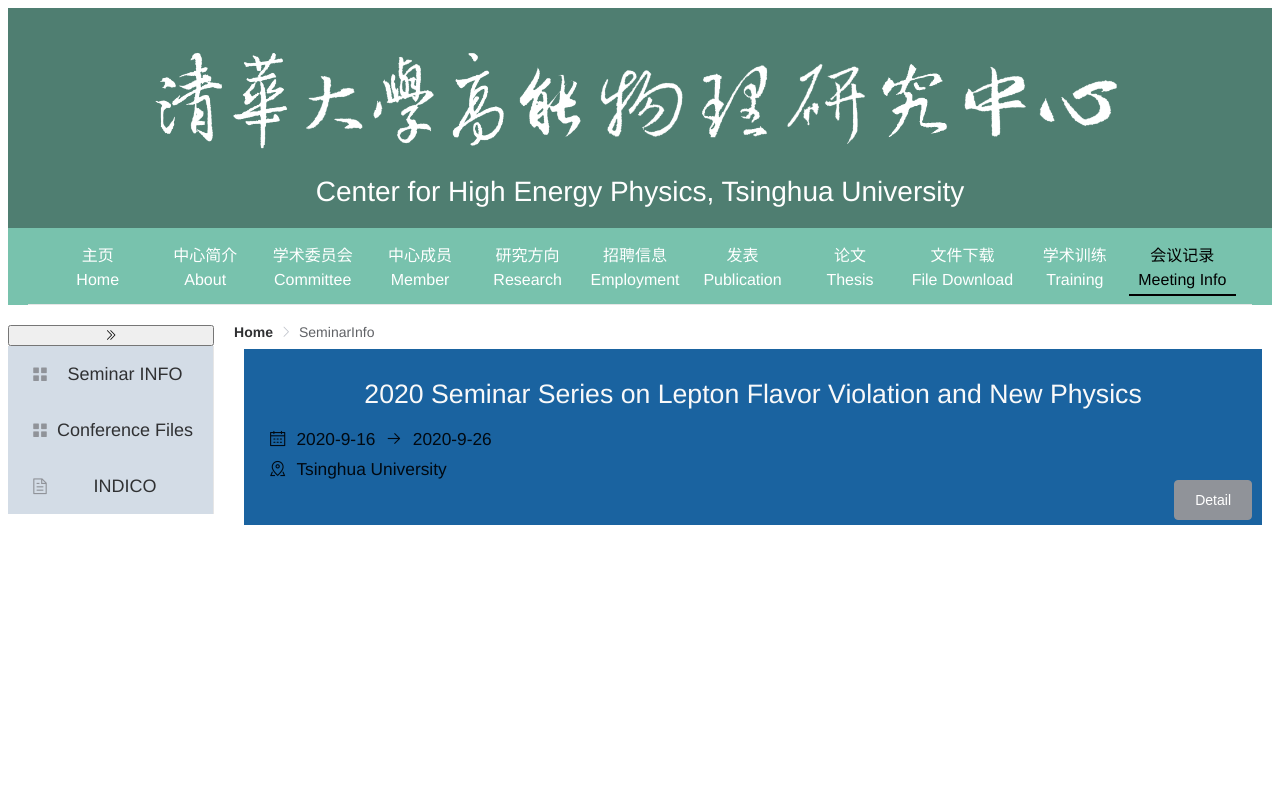
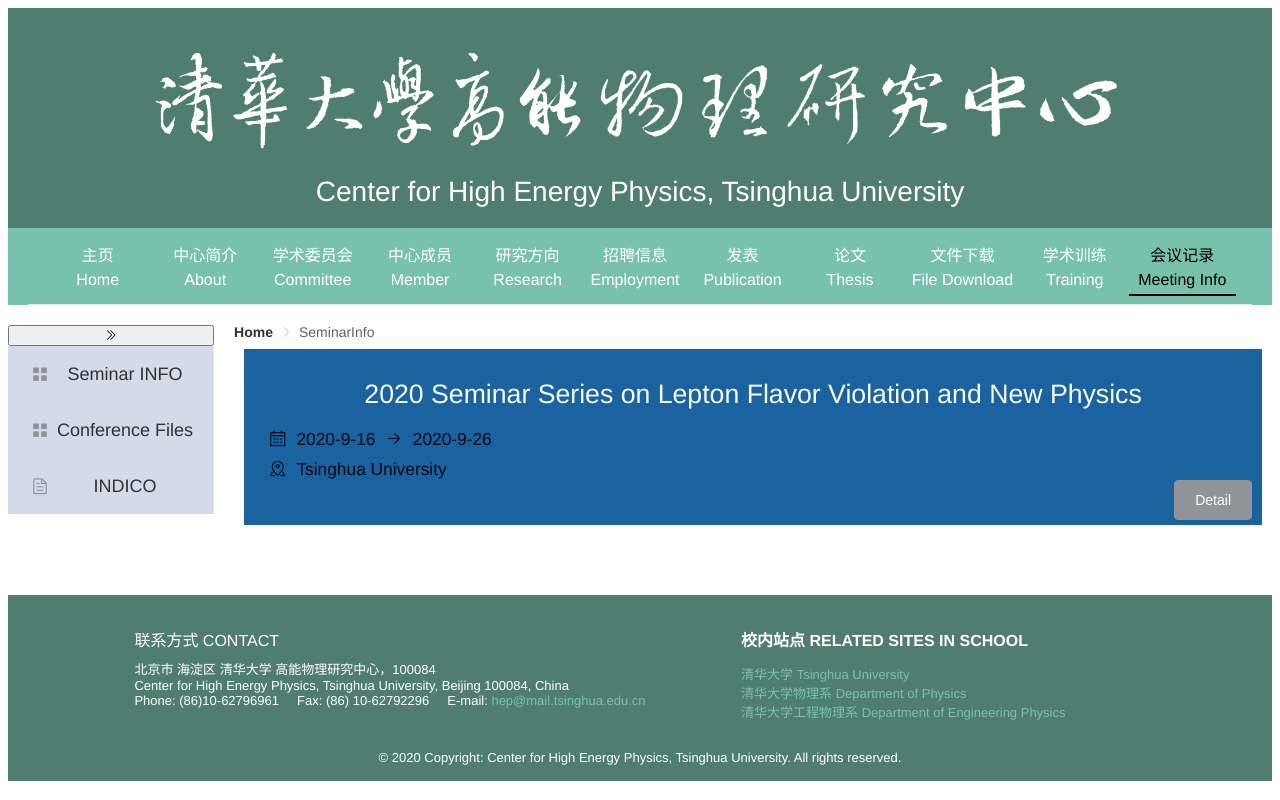
Before and after one commit to greatofdream/simpleIndico, a Vue app: page / in a window 1280 px wide. Built offline with nearby package versions, Linux system fonts and the light colour scheme; no server answers.

Commit message:
add Footer

```diff
--- a/src/components/Footer.vue
+++ b/src/components/Footer.vue
@@ -1,5 +1,32 @@
 <template>
   <div class="footer">
+    <div class="logowrap">
+    <div class="contactInfo text-white ">
+      <div class="text-uppercase">联系方式 Contact</div>
+      北京市 海淀区 清华大学 高能物理研究中心，100084 <br>
+      Center for High Energy Physics,  Tsinghua University,  Beijing 100084, China<br>
+      Phone: (86)10-62796961 &nbsp;&nbsp;&nbsp; Fax: (86) 10-62792296 &nbsp;&nbsp;&nbsp;
+       E-mail: <a href="mailto:hep@mail.tsinghua.edu.cn">hep@mail.tsinghua.edu.cn</a>
+    </div>
+    <div class="siteInfo text-white">
+        <h6 class="text-uppercase">校内站点 Related Sites in School</h6>
+        <ul class="list-unstyled">
+          <li>
+            <a href="https://www.tsinghua.edu.cn/" target="_blank">清华大学 Tsinghua University</a>
+          </li>
+          <li>
+            <a href="http://www.phys.tsinghua.edu.cn/" target="_blank">清华大学物理系 Department of Physics</a>
+          </li>
+          <li>
+            <a href="http://www.ep.tsinghua.edu.cn/" target="_blank">清华大学工程物理系 Department of Engineering Physics</a>
+          </li>
+        </ul>
+
+    </div>
+    </div>
+    <div class="footer-copyright text-white">
+      © 2020 Copyright: Center for High Energy Physics, Tsinghua University. All rights reserved.
+    </div>
   </div>
 </template>
 <script>
@@ -7,3 +34,47 @@
   name: 'Footer'
 }
 </script>
+<style scoped>
+.footer{
+  text-align: center;
+  background-color: #4f7e71;
+  font-size: small;
+}
+.logowrap{
+  width: 80%;
+  margin: auto;
+  display: flex;
+  flex-wrap: wrap;
+  padding-top: 1.5rem;
+}
+.contactInfo{
+  width: 60%;
+  text-align: left;
+}
+.siteInfo{
+  width: 40%;
+  text-align: left;
+}
+.text-white {
+  color: #fff !important;
+}
+.text-uppercase {
+  font-size: 1rem;
+  text-transform: uppercase !important;
+  margin-top: 0.5rem;
+  margin-bottom: 0.5rem;
+}
+a {
+  color: #78C2AD;
+  text-decoration: none;
+  background-color: transparent;
+}
+.list-unstyled {
+  padding-left: 0;
+  list-style: none;
+}
+.footer-copyright{
+  padding-top: 1rem;
+  padding-bottom: 1rem;
+}
+</style>
```
